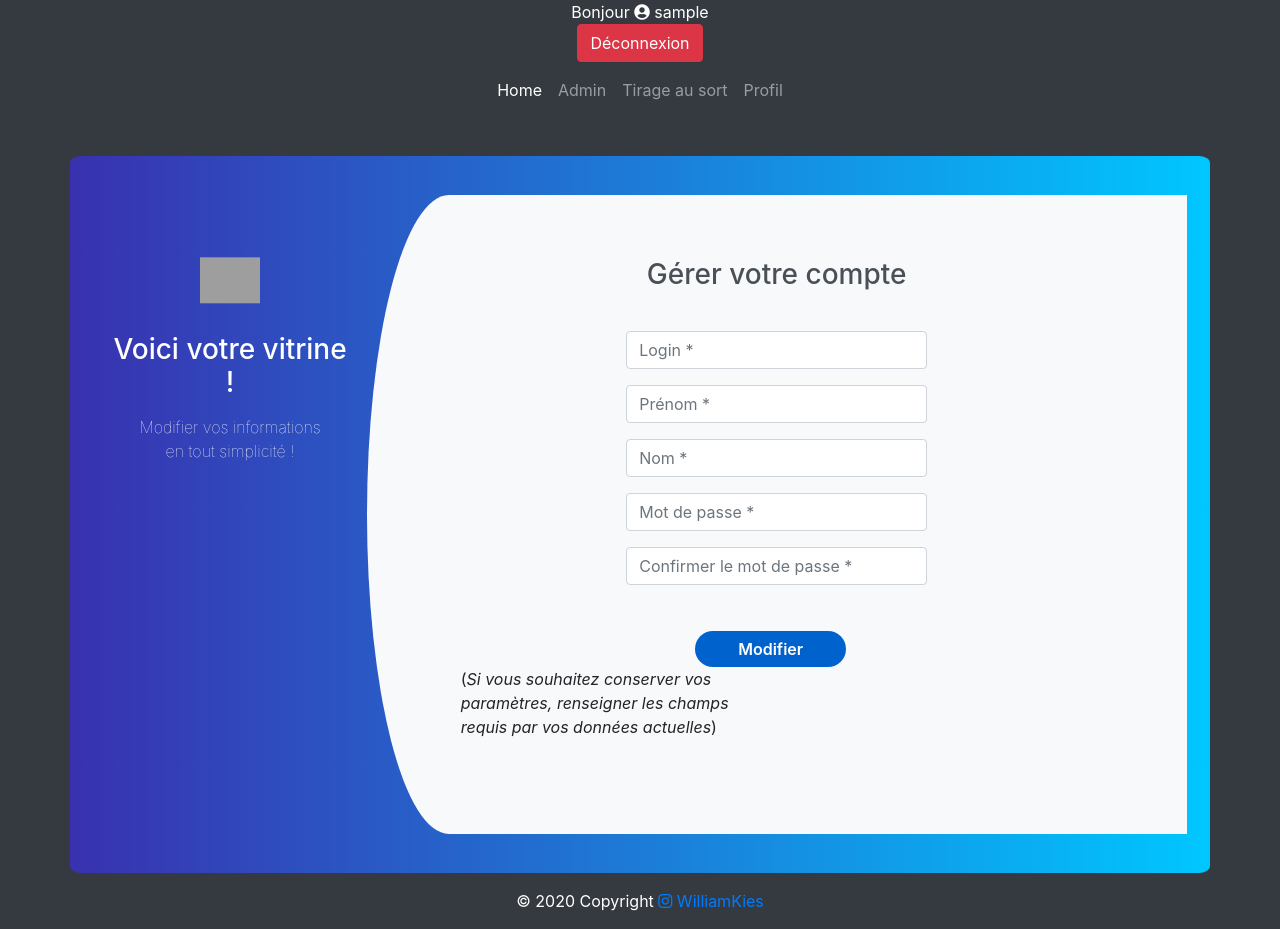
After one commit to student-william-kies/module-connexion, a PHP site: page /php/profil.php in a window 1280 px wide. The commit adds this page. Run offline with PHP 8.4, Linux system fonts and the light colour scheme; the visitor is signed in with stand-in values (Sample User, id 1); grey boxes are pictures that could not be loaded.

```diff
--- /dev/null
+++ b/css/profil.css
@@ -0,0 +1,137 @@
+*{
+    margin: 0;
+    padding: 0;
+    box-sizing: border-box;
+}
+
+html{
+    scroll-behavior: smooth;
+}
+
+body{
+    background-color: #343a40;
+}
+
+.modify{
+    background: -webkit-linear-gradient(left, #3931af, #00c6ff);
+    margin-top: 3%;
+    padding: 3%;
+    border-radius: 1%;
+}
+
+.modify-left{
+    text-align: center;
+    color: #fff;
+    margin-top: 4%;
+}
+
+.modify-left input, button{
+    border: none;
+    border-radius: 1.5rem;
+    padding: 2%;
+    width: 60%;
+    background: #f8f9fa;
+    font-weight: bold;
+    color: #383d41;
+    margin-top: 30%;
+    margin-bottom: 3%;
+    cursor: pointer;
+}
+
+#btn-modify{
+    color: black;
+}
+
+#btn-modify:hover{
+    text-decoration: none;
+    color: black;
+}
+
+.modify-right{
+    background: #f8f9fa;
+    border-top-left-radius: 10% 50%;
+    border-bottom-left-radius: 10% 50%;
+}
+
+.modify-left img{
+    margin-top: 15%;
+    margin-bottom: 5%;
+    width: 25%;
+    -webkit-animation: mover 2s infinite  alternate;
+    animation: mover 1s infinite  alternate;
+}
+
+@-webkit-keyframes mover{
+    0% { transform: translateY(0); }
+    100% { transform: translateY(-20px); }
+}
+
+@keyframes mover{
+    0% { transform: translateY(0); }
+    100% { transform: translateY(-20px); }
+}
+
+.modify-left p{
+    font-weight: lighter;
+    padding: 12%;
+    margin-top: -9%;
+}
+
+.modify .modify-form{
+    padding: 10%;
+    margin-top: 10%;
+}
+
+.btnModify{
+    margin-top: 10%;
+    border: none;
+    border-radius: 1.5rem;
+    padding: 2%;
+    background: #0062cc;
+    color: #fff;
+    font-weight: 600;
+    width: 50%;
+    cursor: pointer;
+    margin-left: 78%;
+}
+
+.modify .nav-tabs{
+    margin-top: 3%;
+    border: none;
+    background: #0062cc;
+    border-radius: 1.5rem;
+    width: 28%;
+    float: right;
+}
+
+.modify .nav-tabs .nav-link{
+    padding: 2%;
+    height: 34px;
+    font-weight: 600;
+    color: #fff;
+    border-top-right-radius: 1.5rem;
+    border-bottom-right-radius: 1.5rem;
+}
+
+.modify .nav-tabs .nav-link:hover{
+    border: none;
+}
+
+.modify .nav-tabs .nav-link.active{
+    width: 100px;
+    color: #0062cc;
+    border: 2px solid #0062cc;
+    border-top-left-radius: 1.5rem;
+    border-bottom-left-radius: 1.5rem;
+}
+
+.modify-heading{
+    text-align: center;
+    margin-top: 8%;
+    margin-bottom: -15%;
+    color: #495057;
+}
+
+.form-control{
+    margin-left: 55%;
+}
--- a/index.php
+++ b/index.php
@@ -37,6 +37,7 @@ session_start();
                         <ul class="navbar-nav mx-auto mt-2 mt-lg-0">
                             <li class="nav-item"><a class="nav-link active" href="index.php">Home</a></li>
                             <li class="nav-item"><a class="nav-link" href="php/admin.hp">Admin</a></li>
+                            <li class="nav-item"><a class="nav-link" href="php/sort.php">Tirage au sort</a></li>
                             <?php
                             /* Condition if qui permet si une session est active de faire disparaitre les pages connexion et inscription */
                             if (!isset($_SESSION['id'])){
@@ -71,7 +72,7 @@ session_start();
                 <br />
 
                 <p>Vous souhaitez vivre une aventure unique en son genre et découvrir la vie spatial de nos astronautes et voir la planète rouge ? avec PROJECT MARS, tout est possible !
-                    Inscrivez-vous sur le notre site et vous serait automatiquement participant du concours visant à gagnez 2 ans sur la fameuse planète Mars !</p>
+                    Inscrivez-vous sur notre site et vous serait automatiquement participant du concours visant à gagnez 2 ans sur la fameuse planète Mars !</p>
             </section>
         </section>
 
--- a/php/inscription.php
+++ b/php/inscription.php
@@ -53,8 +53,9 @@ session_start();
                         <ul class="navbar-nav mx-auto mt-2 mt-lg-0">
                             <li class="nav-item"><a class="nav-link active" href="../index.php">Home</a></li>
                             <li class="nav-item"><a class="nav-link" href="admin.php">Admin</a></li>
+                            <li class="nav-item"><a class="nav-link" href="sort.php">Tirage au sort</a></li>
+                            <li class="nav-item"><a class="nav-link" href="connexion.php">Connexion</a></li>
                             <li class="nav-item"><a class="nav-link" href="inscription.php">Inscription</a></li>
-                            <li class="nav-item"><a class="nav-link" href="connexion.php">Connexion</a></li>
                             <li class="nav-item"><a class="nav-link" href="profil.php">Profil</a></li>
                         </ul>
                     </section>
@@ -96,7 +97,7 @@ session_start();
                                                 <section class="form-group">
                                                     <input type="password" class="form-control" name="confirmPassword" placeholder="Confirmer le mot de passe *" required>
                                                 </section>
-                                                <input type="submit" class="btnRegister" name="new_user"  value="Register">
+                                                <input type="submit" class="btnRegister" name="new_user"  value="Créer">
                                             </section>
                                         </section>
                                     </section>
--- /dev/null
+++ b/php/profil.php
@@ -0,0 +1,157 @@
+<?php
+$db = mysqli_connect('localhost', 'root', '', 'moduleconnexion');
+session_start();
+
+    if (isset($_POST['logout'])){
+        session_destroy();
+        header('location:connexion.php');
+    }
+
+    if (isset($_SESSION['id'])){
+        if (isset($_POST['modify'])){
+            if (isset($_POST['newLogin']) && isset($_POST['newPrenom']) && isset($_POST['newNom']) && $_POST['newPassword'] === $_POST['newConfirmPassword']){
+                $new_login = htmlspecialchars(trim($_POST['newLogin']));
+                $new_prenom = htmlspecialchars(trim($_POST['newPrenom']));
+                $new_nom = htmlspecialchars(trim($_POST['newNom']));
+                $unhashed_password = htmlspecialchars(trim($_POST['newPassword']));
+                $new_confirmPassword = htmlspecialchars(trim($_POST['newConfirmPassword']));
+                $session_id = $_SESSION['id'];
+
+                $update_hashed_password = password_hash($unhashed_password, PASSWORD_BCRYPT);
+
+                $update_user = mysqli_query($db, "UPDATE utilisateurs SET login = '$new_login', prenom = '$new_prenom', nom = '$new_nom', password = '$update_hashed_password ' WHERE id = '$session_id'");
+
+                $_SESSION['login'] = $new_login;
+                $_SESSION['prenom'] = $new_prenom;
+                $_SESSION['nom'] = $new_nom;
+                $_SESSION['password'] = $update_hashed_password;
+
+                if ($update_user){
+                    echo '<section class="alert alert-success text-center" role="alert">Modification effectuée !</section>';
+                }
+                else{
+                    echo '<section class="alert alert-danger text-center" role="alert">Echec de la modification, réessayer !</section>';
+                }
+            }
+        }
+    }
+
+?>
+
+<!DOCTYPE html>
+<html lang="fr">
+    <head>
+        <meta charset=UTF-8">
+        <title>Project 2077 | Profil</title>
+        <!-- CSS -->
+        <link rel="stylesheet" href="../css/bootstrap.min.css">
+        <link rel="stylesheet" href="../css/style.css">
+        <link rel="stylesheet" href="../css/profil.css">
+        <link rel="stylesheet" href="https://cdnjs.cloudflare.com/ajax/libs/font-awesome/5.15.1/css/all.min.css">
+    </head>
+    <body>
+        <!-- Header de la page -->
+        <header>
+            <section class="text-center container-fluid" style="background-color: #343a40; color: #fff;">
+                <!-- Condition if qui permet si la session est défini, d'afficher bonjour et le log de l'utilisateur && un bouton déconnexion  -->
+                <?php if (isset($_SESSION['id'])){ echo 'Bonjour <i class="fas fa-user-circle"></i> ' . $_SESSION['login'] . '<br /><form method="POST" action="profil.php"><input type="submit" name="logout" value="Déconnexion" class="btn btn-danger"></form>';} ?>
+            </section>
+            <!-- Navbar -->
+            <nav class="navbar navbar-expand-lg navbar-dark bg-dark">
+                <section class="container">
+                    <button class="navbar-toggler" type="button" data-toggle="collapse" data-target="#leadUIDemoNav-3" aria-controls="leadUIDemoNav-3" aria-expanded="false" aria-label="Toggle navigation">
+                        <svg xmlns="http://www.w3.org/2000/svg" width="24" height="24" viewBox="0 0 24 24" fill="none" stroke="currentColor" stroke-width="2" stroke-linecap="round" stroke-linejoin="round" class="feather feather-menu"><line x1="3" y1="12" x2="21" y2="12"></line><line x1="3" y1="6" x2="21" y2="6"></line><line x1="3" y1="18" x2="21" y2="18"></line></svg>
+                    </button>
+                    <section class="collapse navbar-collapse" id="leadUIDemoNav-3">
+                        <ul class="navbar-nav mx-auto mt-2 mt-lg-0">
+                            <li class="nav-item"><a class="nav-link active" href="../index.php">Home</a></li>
+                            <li class="nav-item"><a class="nav-link" href="admin.hp">Admin</a></li>
+                            <li class="nav-item"><a class="nav-link" href="sort.php">Tirage au sort</a></li>
+                            <?php
+                            /* Condition if qui permet si une session est active de faire disparaitre les pages connexion et inscription */
+                            if (!isset($_SESSION['id'])){
+                                echo '<li class="nav-item"><a class="nav-link" href="connexion.php">Connexion</a></li>';
+                                echo '<li class="nav-item"><a class="nav-link" href="inscription.php">Inscription</a></li>';
+                            }
+                            ?>
+                            <li class="nav-item"><a class="nav-link" href="profil.php">Profil</a></li>
+                        </ul>
+                    </section>
+                </section>
+            </nav>
+        </header>
+
+        <!-- Main de la page -->
+        <main>
+            <article>
+                <?php
+
+                /* Condition if qui permet si la session est active d'afficher le formulaire de modif ou non */
+                if (isset($_SESSION['id'])){
+                    echo '
+                    <form action="profil.php" method="post">
+                    <section class="container modify">
+                        <section class="row">
+                            <section class="col-md-3 modify-left">
+                                <img src="https://image.ibb.co/n7oTvU/logo_white.png" alt=""/>
+                                <h3>Voici votre vitrine !</h3>
+                                <p>Modifier vos informations en tout simplicité !</p>
+                            </section>
+                            <section class="col-md-9 modify-right">
+                                <section class="tab-content" id="myTabContent">
+                                    <section class="tab-pane fade show active" id="home" role="tabpanel" aria-labelledby="home-tab">
+                                        <h3 class="modify-heading">Gérer votre compte</h3>
+                                        <section class="row modify-form">
+                                            <section class="col-md-6">
+                                                <section class="form-group">
+                                                    <input type="text" class="form-control" name="newLogin" placeholder="Login *" required>
+                                                </section>
+                                                <section class="form-group">
+                                                    <input type="text" class="form-control" name="newPrenom" placeholder="Prénom *" required>
+                                                </section>
+                                                <section class="form-group">
+                                                    <input type="text" class="form-control" name="newNom" placeholder="Nom *" required>
+                                                </section>
+                                                <section class="form-group">
+                                                    <input type="password" class="form-control" name="newPassword" placeholder="Mot de passe *" required>
+                                                </section>
+                                                <section class="form-group">
+                                                    <input type="password" class="form-control" name="newConfirmPassword" placeholder="Confirmer le mot de passe *" required>
+                                                </section>
+                                                <input type="submit" class="btnModify" name="modify"  value="Modifier">
+                                                <p>(<i>Si vous souhaitez conserver vos paramètres, renseigner les champs requis par vos données actuelles</i>)</p>
+                                            </section>
+                                        </section>
+                                    </section>
+                                </section>
+                            </section>
+                        </section>
+                    </section>
+                </form>';
+                }
+                else{
+                    echo '
+                                <section class="jumbotron jumbotron-fluid text-center">
+                                    <section class="container">
+                                    <h1 class="display-4">Profil</h1>
+                                    <p class="lead">Veuillez vous connecter ou vous inscrire afin d\'accéder à votre profil !</p>
+                                    </section>
+                                </section>
+                                <img src="" alt="ErrorLog" style="">';
+                }
+                ?>
+            </article>
+        </main>
+
+        <!-- Footer de la page -->
+        <footer class="page-footer font-small">
+            <section class="footer-copyright text-center py-3">© 2020 Copyright
+                <a href="https://www.instagram.com/william_ksii/" target="_blank"><i class="fab fa-instagram"></i> WilliamKies</a>
+            </section>
+        </footer>
+
+        <!-- JS -->
+        <script src="https://code.jquery.com/jquery-3.5.1.slim.min.js" integrity="sha384-DfXdz2htPH0lsSSs5nCTpuj/zy4C+OGpamoFVy38MVBnE+IbbVYUew+OrCXaRkfj" crossorigin="anonymous"></script>
+        <script src="https://cdn.jsdelivr.net/npm/bootstrap@4.5.3/dist/js/bootstrap.bundle.min.js" integrity="sha384-ho+j7jyWK8fNQe+A12Hb8AhRq26LrZ/JpcUGGOn+Y7RsweNrtN/tE3MoK7ZeZDyx" crossorigin="anonymous"></script>
+    </body>
+</html>
```
Also changed, not shown: css/sort.css (added, +13 -0 lines), php/connexion.php (+7 -7 lines), php/sort.php (added, +81 -0 lines), images/mars-trip.svg (added).
